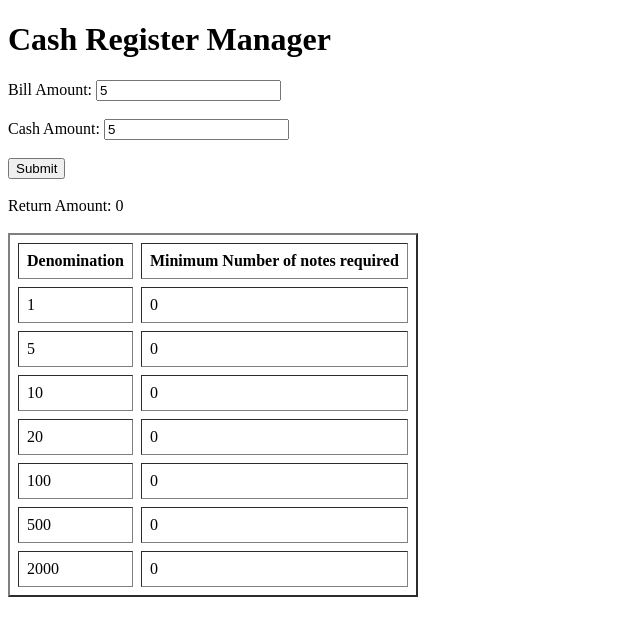
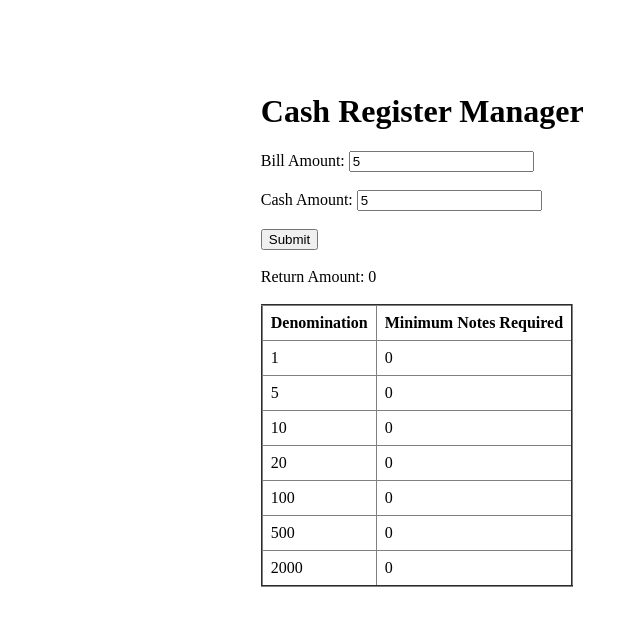
Before and after one commit to RadhikaRJ/neogcamp_cash-register-manager, a plain HTML site: page index.html in a window 1280 px wide. Both pictures are taken after typing "5", "5" into the empty fields and a click on the button "Submit". Shown: the whole page, without its empty margins (0-640 px from the left). Drawn offline with Linux system fonts and the light colour scheme.

Commit message:
style: table

```diff
--- a/app.js
+++ b/app.js
@@ -84,7 +84,7 @@ var header_row= header.insertRow(0);
 var header_cell1= header_row.insertCell(0);
 header_cell1.innerHTML="<b>Denomination</b>";
 var header_cell2 = header_row.insertCell(1);
-header_cell2.innerHTML = "<b>Minimum Number of notes required</b>"
+header_cell2.innerHTML = "<b>Minimum Notes Required</b>"
 
 //creating cells
 for(var i=0;i<length;i++){
--- a/styles.css
+++ b/styles.css
@@ -1,12 +1,29 @@
 
+
+.main-container{
+ padding: 5% 5% 5% 20%;
+}
 table{
-
+border-collapse: collapse;
 table-layout:fixed;
 border-spacing: 0.5rem;
 
 text-align: left;
 }
+tbody{
+    display: table-row-group;
+    vertical-align: middle;
+    border-color: inherit;
+}
+thead{
+    display: table-header-group;
+    vertical-align: middle;
+    border-color: inherit
+}
 
 td,th{
     padding: 0.5rem;
 }
+tbody  tr:hover{
+    background-color: aliceblue;
+}
```
